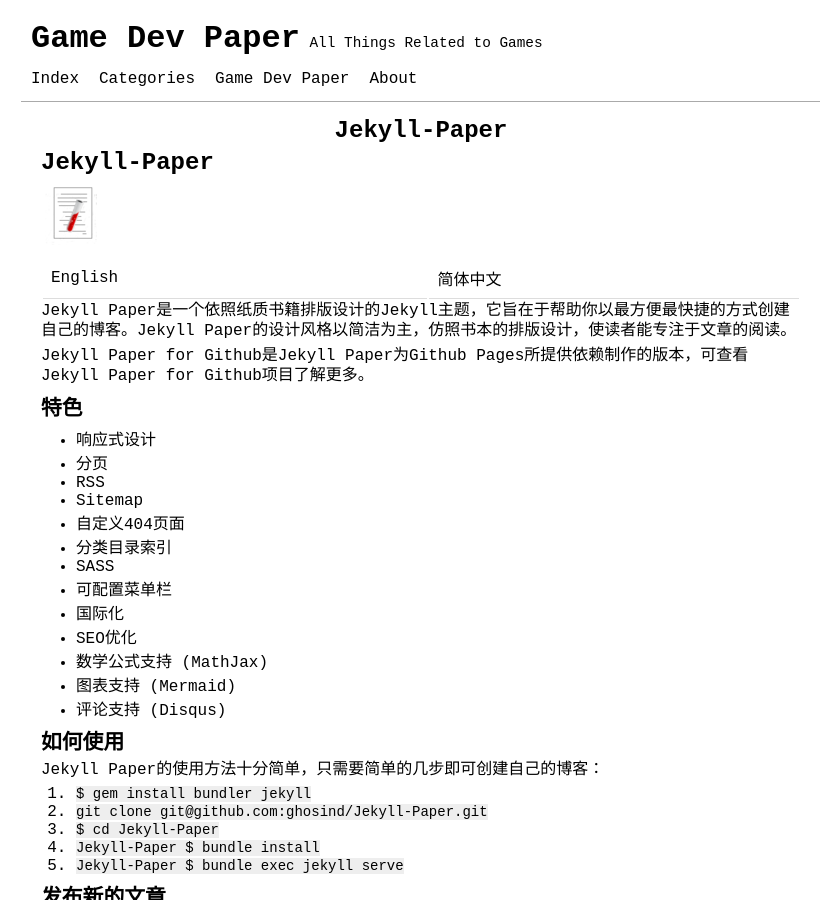
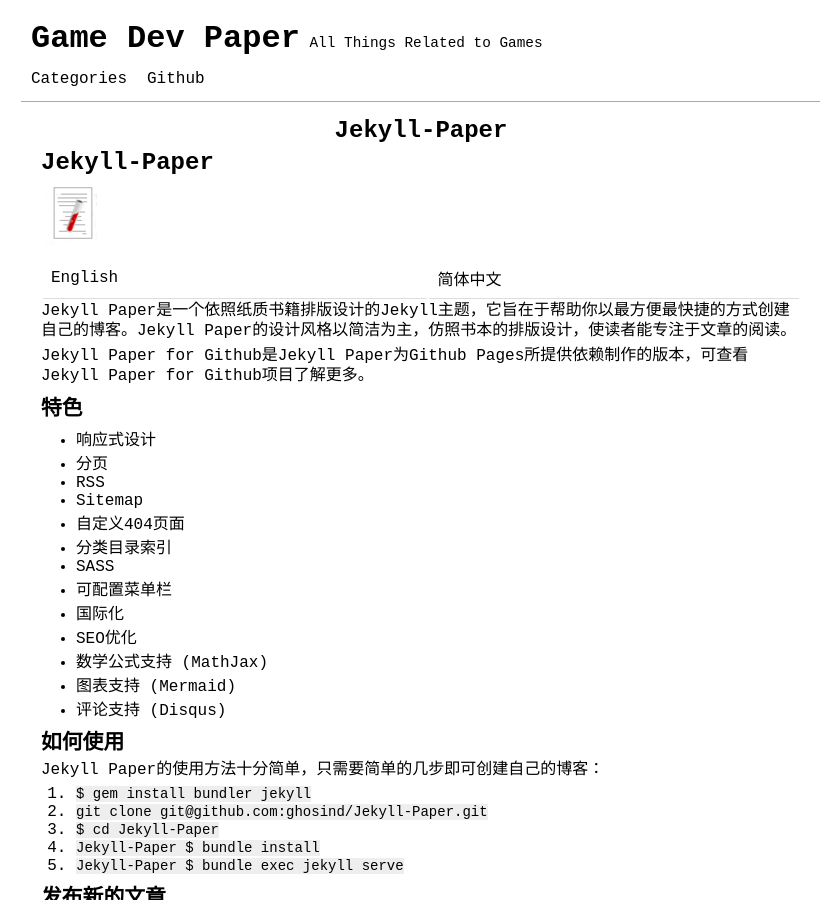
Before and after one commit to opeak123/opeak123.github.io, a Jekyll site: the page built from README-CN.md, in a window 1280 px wide and 900 px high. Shown: the whole window, without its empty margins (219-1039 px from the left). Built offline with Jekyll 4.4.1, drawn with Linux system fonts in a browser that asks for light colours; our own code applies the rules of GitHub Pages for plain Markdown files.

Commit message:
origin files

```diff
--- a/_data/menus.yml
+++ b/_data/menus.yml
@@ -1,12 +1,12 @@
-- default: menu_index
+- default: menu_Playground
   url:   ""
 
 - default: menu_category
   url:   "category"
 
-- title: "Game Dev Paper"
+- title: "Github"
   absoluteUrl: true
   url: "https://github.com/opeak123"
 
-- default: menu_about
+- default: menu_about_Paper
   url:   "about"
```
